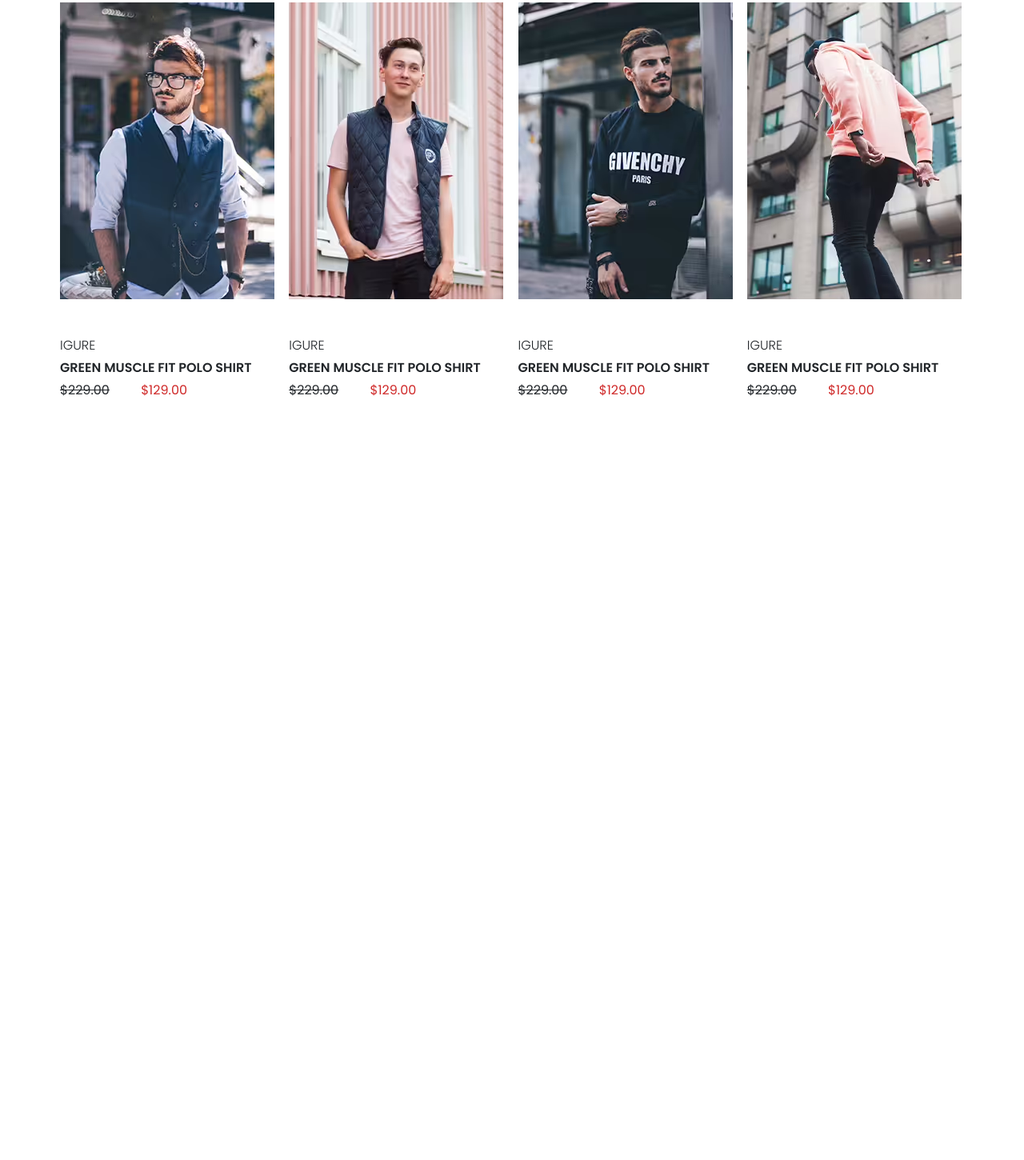
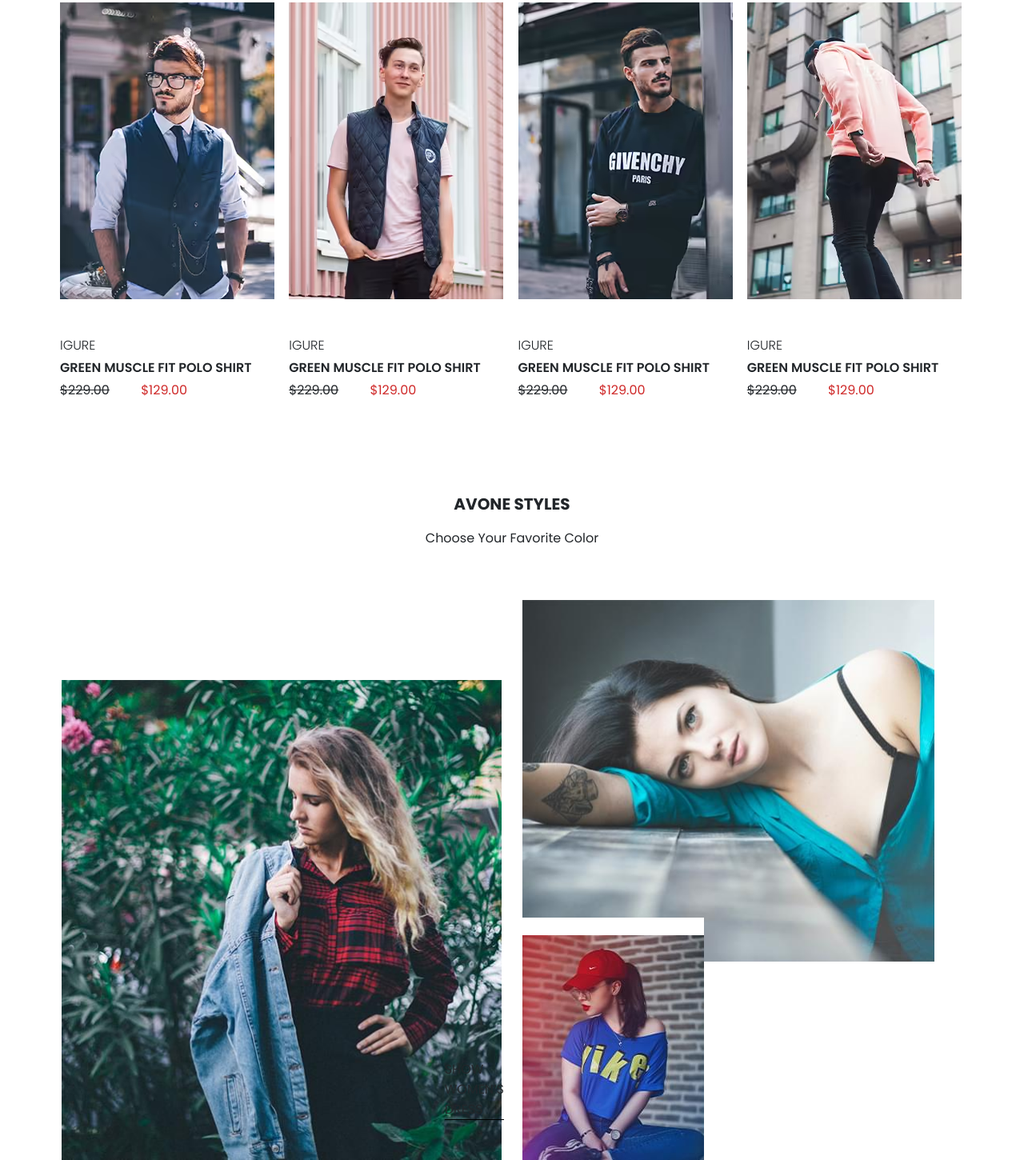
Before and after one commit to SnowFox-95/fashion-land, a website: page app/index.html in a window 1280 px wide. Shown: the part 2632-4082 px from the top of the page at 80% size. Before the commit the page ends 3132 px from the top, so only its background shows below. Drawn offline with Linux system fonts and the light colour scheme.

Commit message:
+5section__styles

```diff
--- a/app/index.html
+++ b/app/index.html
@@ -229,6 +229,22 @@
             </div>
         </div>
     </div>
+    <div class="section">
+        <div class="container">
+            <h2 class="section__title">
+                avone styles
+            </h2>
+            <p class="section__subtitle">
+                Choose Your Favorite Color
+            </p>
+        </div>
+        <div class="style">
+            <div class="style-left"></div>
+            <div class="style-right">
+                <a href="#" class="style__link">show women’s dress</a>
+            </div>
+        </div>
+    </div>
 </main>
 
 <script src="js/main.min.js"></script>
--- a/app/scss/style.scss
+++ b/app/scss/style.scss
@@ -281,3 +281,47 @@ button {
     color      : #CF2929;
     margin-left: 35px;
 }
+
+/* Style */
+
+.style {
+    display        : flex;
+    justify-content: space-between;
+    height         : 700px;
+}
+
+.style-left {
+    width     : 49%;
+    height    : 100%;
+    background: url(../images/style-1.jpg)100% 100%/550px no-repeat;
+}
+
+.style-right {
+    position  : relative;
+    width     : 49%;
+    height    : 100%;
+    background: url(../images/style-2.jpg)0% 0%/515px no-repeat;
+}
+
+.style-right::after {
+    position  : absolute;
+    content   : '';
+    bottom    : 0;
+    right     : 400px;
+    height    : 303px;
+    width     : 252px;
+    background: #fff url(../images/style-3.jpg) 100% 100%/227px 281px no-repeat;
+}
+
+.style__link {
+    text-transform: uppercase;
+    position      : absolute;
+    z-index       : 2;
+    right         : 650px;
+    bottom        : 50px;
+    border-bottom : 1px solid #000;
+}
+
+.style__link:hover {
+    color: #791363;
+}
```
Also changed, not shown: app/components/03_0_main.html (+1 -0 lines), app/components/03_5_styles.html (added, +16 -0 lines), app/css/style.min.css, app/images/src/style-1.jpg (added), app/images/src/style-2.jpg (added), app/images/src/style-3.jpg (added), app/images/style-1.avif (added), app/images/style-1.jpg (added), app/images/style-1.webp (added), app/images/style-2.avif (added), app/images/style-2.jpg (added), app/images/style-2.webp (added), app/images/style-3.avif (added), app/images/style-3.jpg (added), 1 more files.
